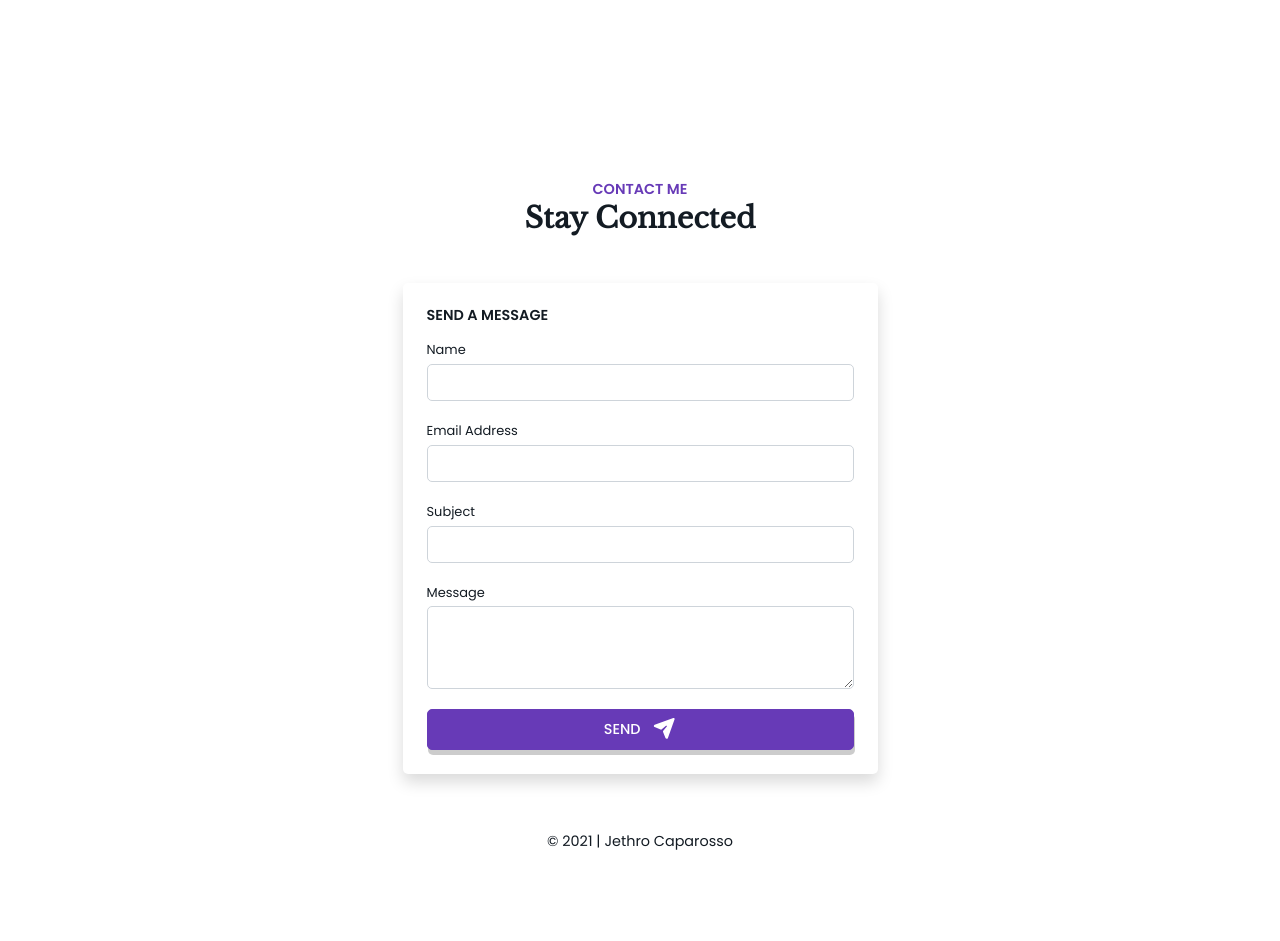
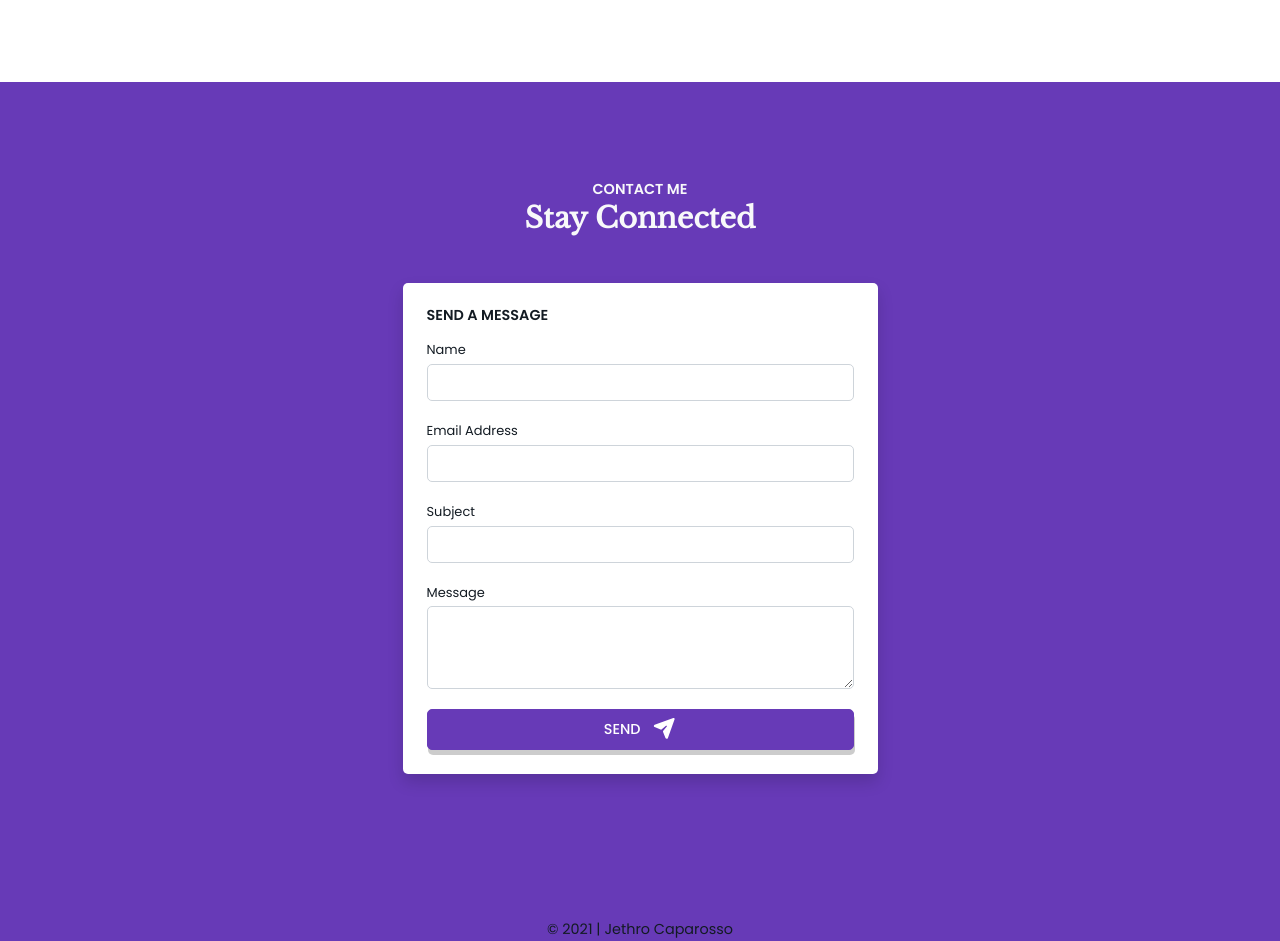
Before and after one commit to robertsonmorales/professional-portfolio, a plain HTML site: page index.html in a window 1280 px wide. Shown: the part 5140-6081 px from the top of the page. Before the commit the page ends 6009 px from the top, so only its background shows below. Drawn offline with nearby package versions, Linux system fonts and the light colour scheme; a web font is replaced by a local one.

Commit message:
fixed bg in footer

```diff
--- a/index.html
+++ b/index.html
@@ -503,13 +503,13 @@
 
         <!-- CONTACT ME -->
         <div id="contact"></div>
-        <section class="mt-5 pt-5 pb-2">
-            <div class="text-center">
-                <div class="text-primary font-weight-600">CONTACT ME</div>
-                <div class="h2 font-weight-600 secondary-font">Stay Connected</div>
-            </div>
+        <section class="min-height-center-100 bg-primary">
+            <div class="container px-0 my-5 py-5">
+                <div class="text-center">
+                    <div class="text-light font-weight-600">CONTACT ME</div>
+                    <div class="text-light h2 font-weight-600 secondary-font">Stay Connected</div>
+                </div>
 
-            <div class="container px-0">
                 <div class="row no-gutters justify-content-center flex-column flex-md-row my-5">
                     <div class="col col-md-5 shadow rounded bg-white p-4">
                         <div class="d-flex justify-content-start flex-column text-center text-md-left">
@@ -579,8 +579,8 @@
         </section>
         <!-- ENDS HERE -->
 
-        <footer>
-            <p class="text-center font-size-sm">© <span id="year"></span> | Jethro Caparosso</p>
+        <footer class="bg-primary">
+            <p class="text-center font-size-sm mb-0">© <span id="year"></span> | Jethro Caparosso</p>
         </footer>
     </div>
 
```
